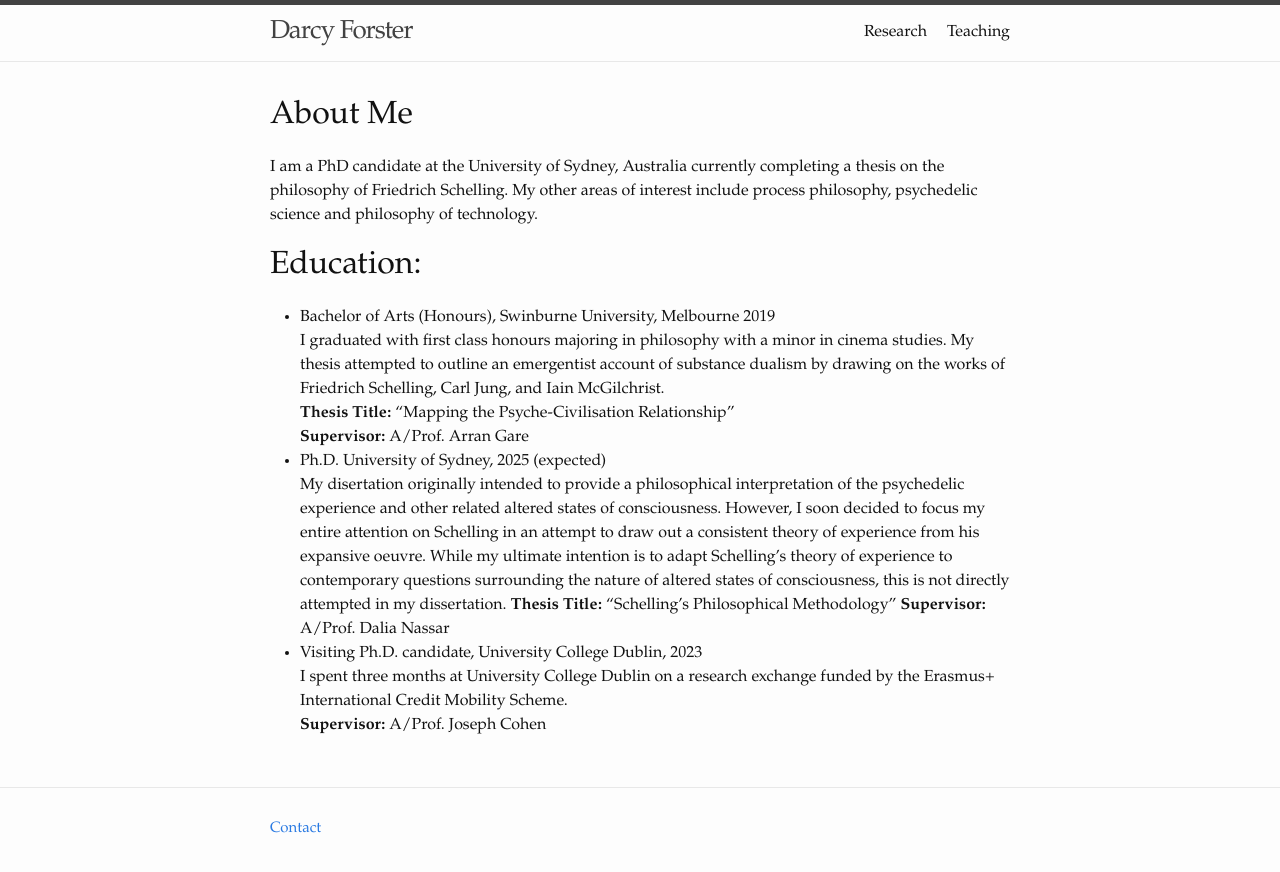
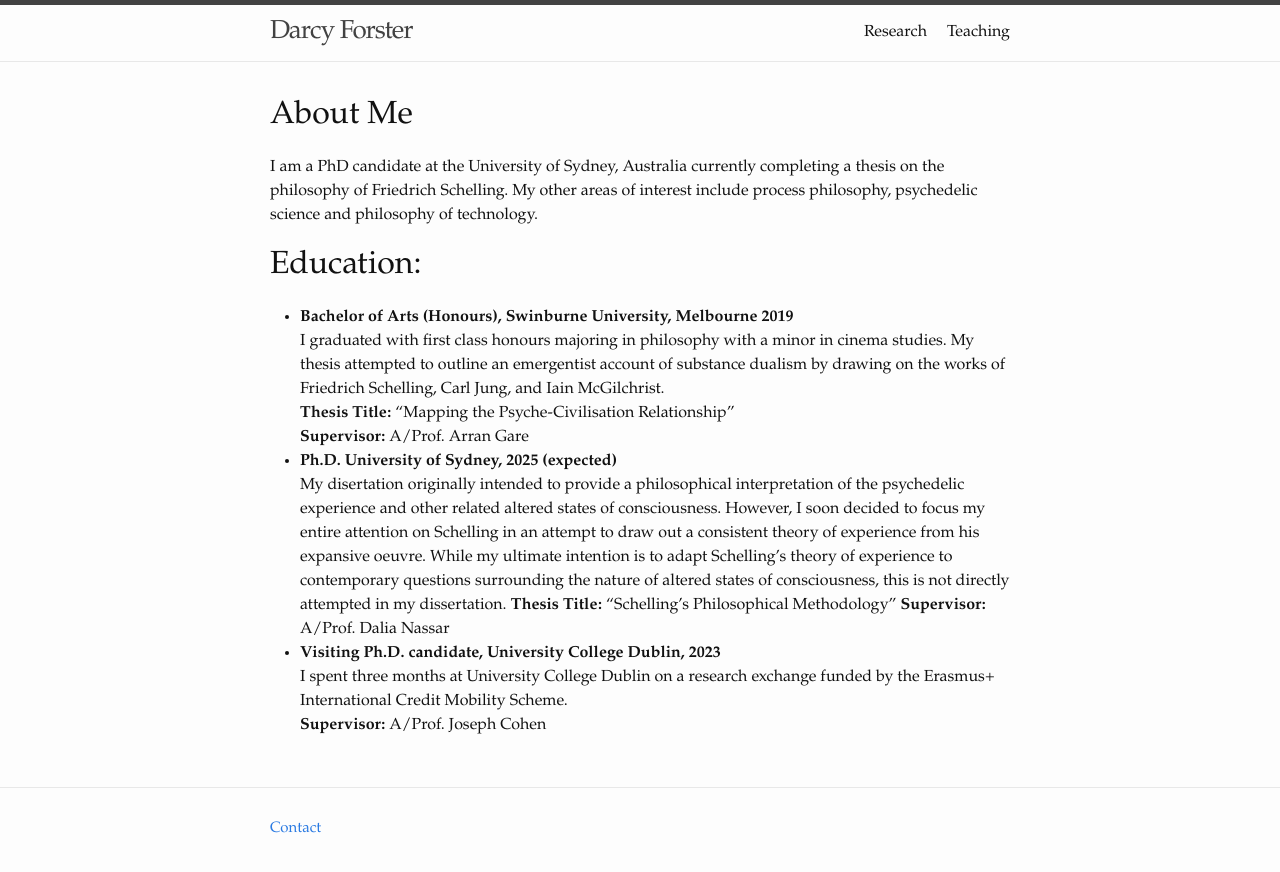
Before and after one commit to darcyforster/darcyforster, a Jekyll site: the page built from index.markdown, in a window 1280 px wide. Shown: the top 872 px of the page. Built offline with Jekyll 4.4.1, drawn with Linux system fonts in a browser that asks for light colours.

```diff
--- a/index.markdown
+++ b/index.markdown
@@ -10,14 +10,14 @@ I am a PhD candidate at the University of Sydney, Australia currently completing
 
 Education:
 ======
-* Bachelor of Arts (Honours), Swinburne University, Melbourne 2019\
+* **Bachelor of Arts (Honours), Swinburne University, Melbourne 2019**\
 I graduated with first class honours majoring in philosophy with a minor in cinema studies. My thesis attempted to outline an emergentist account of substance dualism by drawing on the works of Friedrich Schelling, Carl Jung, and Iain McGilchrist.\
   **Thesis Title:** "Mapping the Psyche-Civilisation Relationship"\
   **Supervisor:** A/Prof. Arran Gare
-* Ph.D. University of Sydney, 2025 (expected)\
+* **Ph.D. University of Sydney, 2025 (expected)**\
 My disertation originally intended to provide a philosophical interpretation of the psychedelic experience and other related altered states of consciousness. However, I soon decided to focus my entire attention on Schelling in an attempt to draw out a consistent theory of experience from his expansive oeuvre. While my ultimate intention is to adapt Schelling's theory of experience to contemporary questions surrounding the nature of altered states of consciousness, this is not directly attempted in my dissertation.
   **Thesis Title:** "Schelling's Philosophical Methodology"
   **Supervisor:** A/Prof. Dalia Nassar
-* Visiting Ph.D. candidate, University College Dublin, 2023\
+* **Visiting Ph.D. candidate, University College Dublin, 2023**\
 I spent three months at University College Dublin on a research exchange funded by the Erasmus+ International Credit Mobility Scheme.\
   **Supervisor:** A/Prof. Joseph Cohen
```
